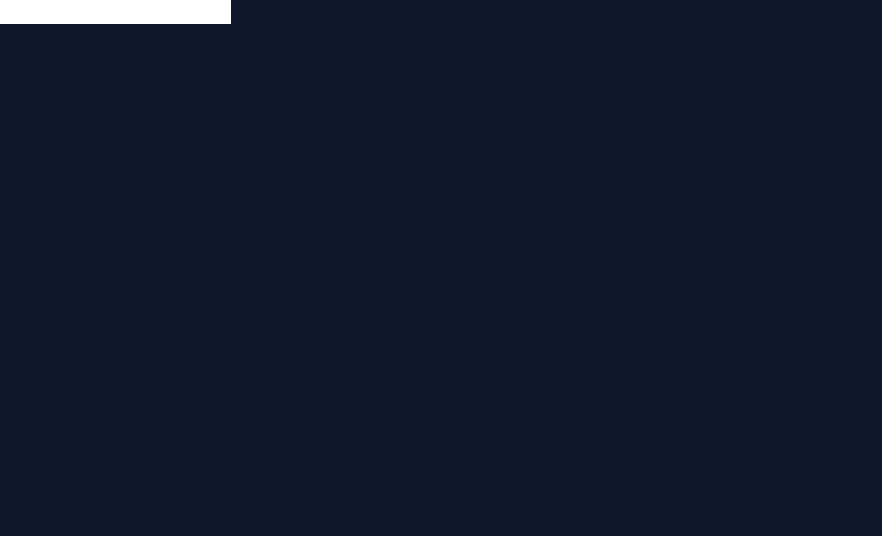
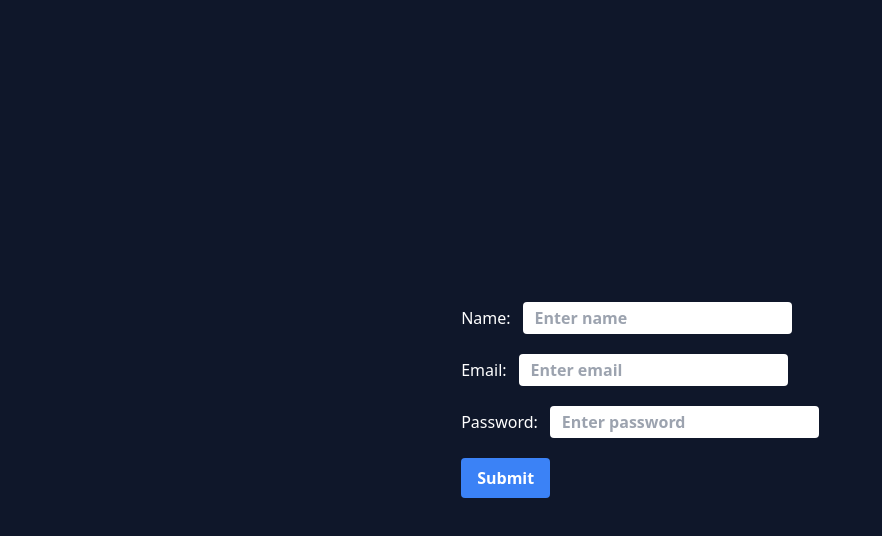
Before and after one commit to MohammadNaiem65/chat-app-client, a React (Vite) app: page /register in a window 1280 px wide. Shown: the top 536 px of the page, without its empty margins (0-882 px from the left). Built offline with nearby package versions, Linux system fonts and the light colour scheme.

Commit message:
created the homepage design

```diff
--- a/src/pages/Register.jsx
+++ b/src/pages/Register.jsx
@@ -1,7 +1,43 @@
 export default function Register() {
-    return (
-		<section>
-			<input type='email' name='' id='' />
+	return (
+		<section className='h-screen grid place-items-center'>
+			<form>
+				<div className=''>
+					<label htmlFor='name'>Name:</label>
+					<input
+						type='text'
+						name='name'
+						id='name'
+						placeholder='Enter name'
+						className='ml-3 px-3 py-1 font-semibold rounded'
+					/>
+				</div>
+				<div className='mt-5'>
+					<label htmlFor='email'>Email:</label>
+					<input
+						type='email'
+						name='email'
+						id='email'
+						placeholder='Enter email'
+						className='ml-3 px-3 py-1 font-semibold rounded'
+					/>
+				</div>
+				<div className='mt-5'>
+					<label htmlFor='password'>Password:</label>
+					<input
+						type='password'
+						name='password'
+						id='password'
+						placeholder='Enter password'
+						className='ml-3 px-3 py-1 font-semibold rounded'
+					/>
+				</div>
+				<button
+					type='submit'
+					className='bg-blue-500 hover:bg-blue-700 text-white font-bold py-2 px-4 mt-5 rounded'>
+					Submit
+				</button>
+			</form>
 		</section>
 	);
 }
```
